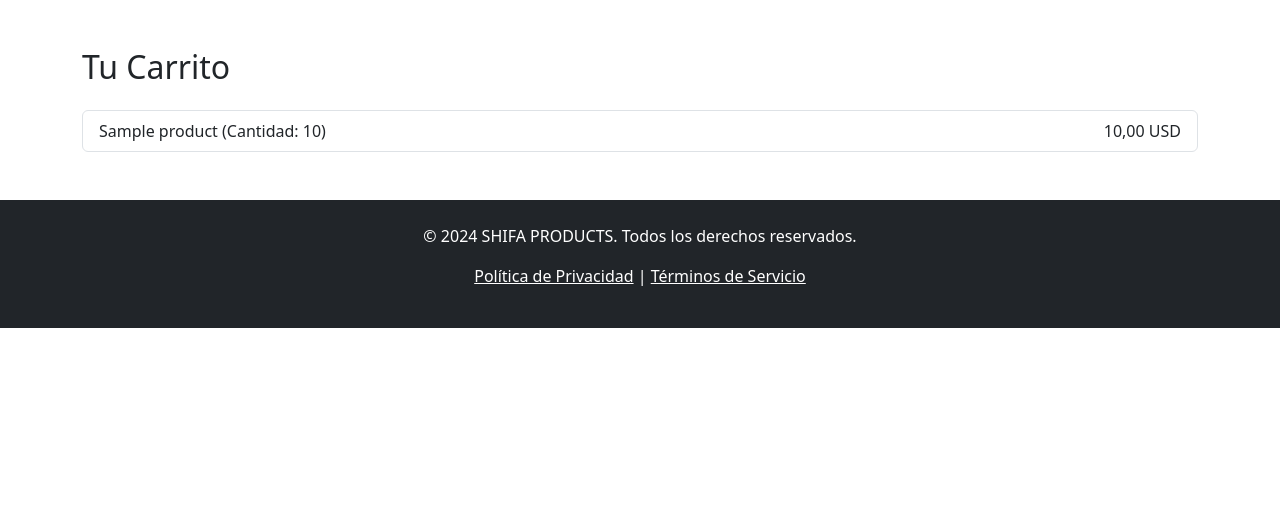
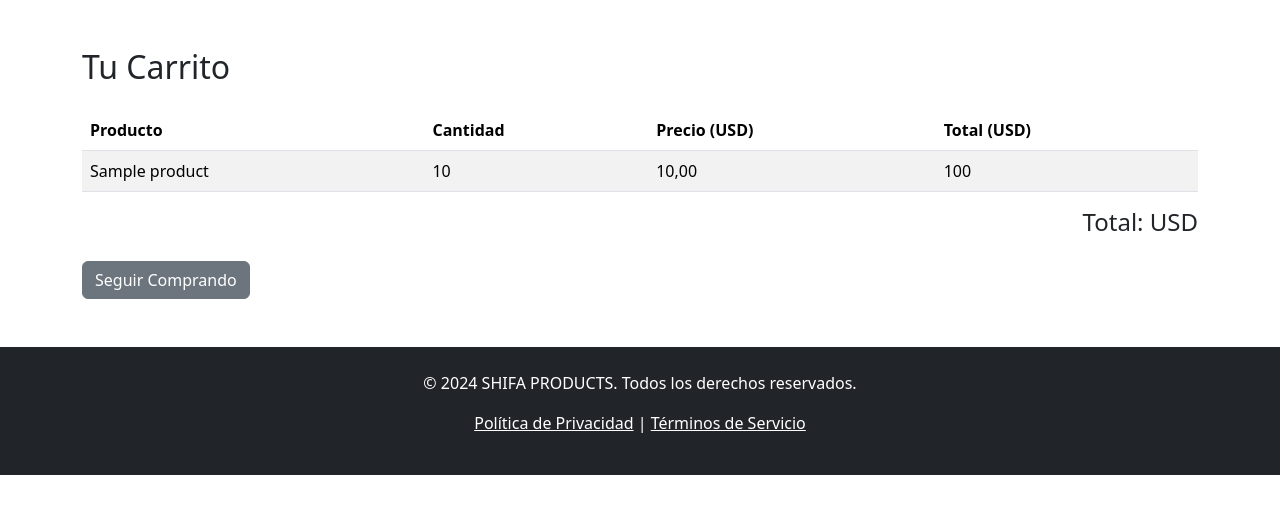
Before and after one commit to VladimirAzanza/shifa_products, a Django app: page /cart/ in a window 1280 px wide. Shown: the part 56-570 px from the top of the page. Run offline with Django 4.2, Linux system fonts and the light colour scheme; a user stored in the database is signed in; tables that the repository leaves empty hold one stand-in row (values such as "Sample post").

Commit message:
Update car_detail html and annotate total per item

```diff
--- a/shifa_products/cart/views.py
+++ b/shifa_products/cart/views.py
@@ -1,4 +1,5 @@
 from django.contrib.auth.mixins import LoginRequiredMixin
+from django.db.models import F
 from django.shortcuts import get_object_or_404
 from django.urls import reverse_lazy
 from django.views.generic import CreateView, DetailView
@@ -47,5 +48,7 @@
 
     def get_context_data(self, **kwargs):
         context = super().get_context_data(**kwargs)
-        context['cart_item'] = self.get_object().cart_item.all()
+        context['cart_item'] = self.get_object().cart_item.annotate(
+            total_item=F('quantity') * F('product__price')
+        )
         return context
--- a/shifa_products/templates/cart/cart_detail.html
+++ b/shifa_products/templates/cart/cart_detail.html
@@ -6,14 +6,32 @@
 <div class="container my-5">
   <h2 class="mb-4">Tu Carrito</h2>
   {% if cart_item %}
-    <ul class="list-group">
-      {% for item in cart_item %}
-      <li class="list-group-item d-flex justify-content-between align-items-center">
-        {{ item.product.name }} (Cantidad: {{ item.quantity }})
-        <span>{{ item.product.price }} USD</span>
-      </li>
-      {% endfor %}
-    </ul>
+    <table class="table table-striped">
+      <thead>
+        <tr>
+          <th>Producto</th>
+          <th>Cantidad</th>
+          <th>Precio (USD)</th>
+          <th>Total (USD)</th>
+        </tr>
+      </thead>
+      <tbody>
+        {% for item in cart_item %}
+        <tr>
+          <td>{{ item.product.name }}</td>
+          <td>{{ item.quantity }}</td>
+          <td>{{ item.product.price }}</td>
+          <td>{{ item.total_item }}</td>
+        </tr>
+        {% endfor %}
+      </tbody>
+    </table>
+    <div class="d-flex justify-content-end">
+      <h4>Total:  USD</h4>
+    </div>
+    <div class="mt-3">
+      <a href="{% url 'catalog:product_list' %}" class="btn btn-secondary">Seguir Comprando</a>
+    </div>
   {% else %}
     <p>No hay productos en tu carrito.</p>
     <a href="{% url 'catalog:product_list' %}" class="btn btn-primary">Explorar Productos</a>
```
